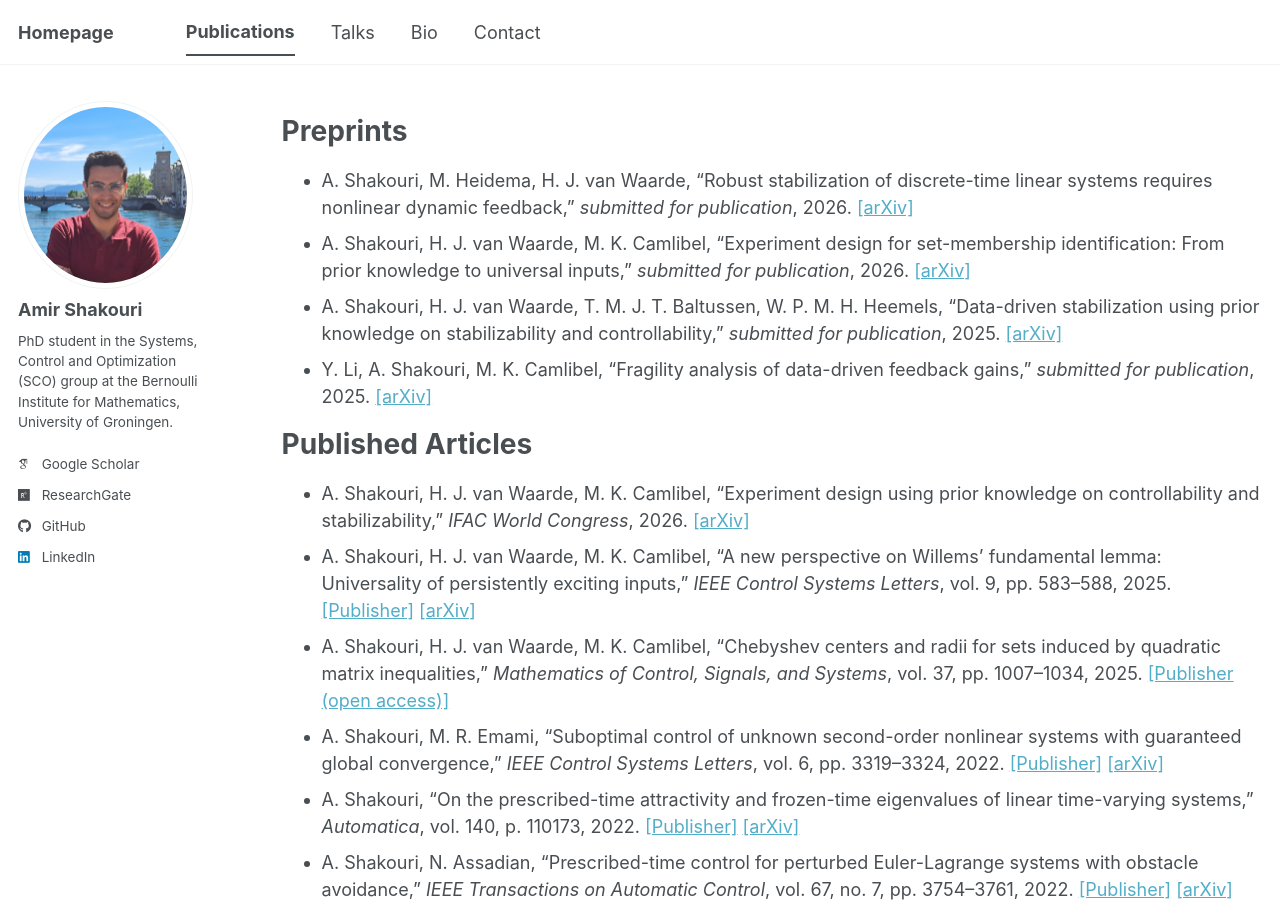
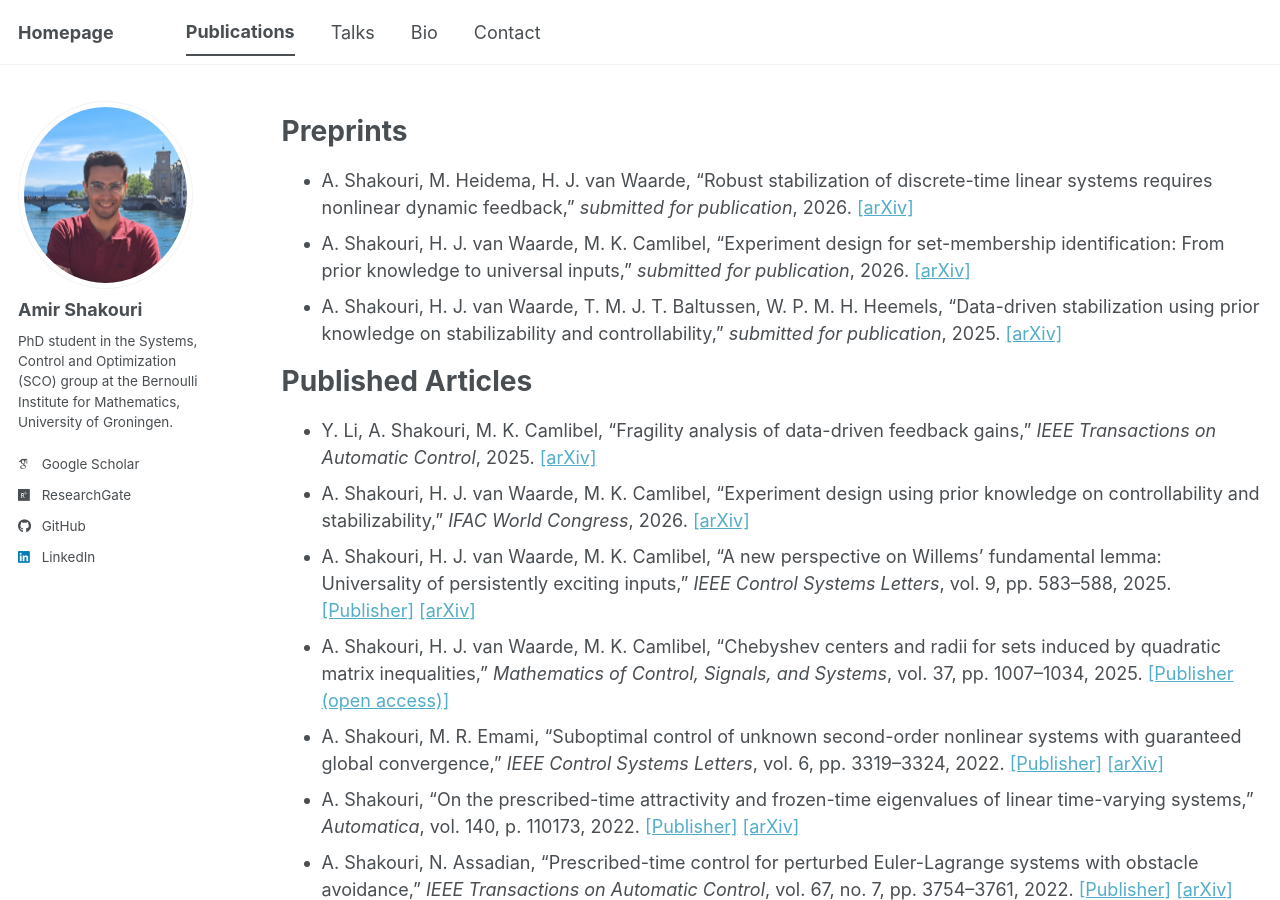
Before and after one commit to a-shakouri/a-shakouri.github.io, a Jekyll site: the page built from _pages/pub.md, in a window 1280 px wide and 900 px high. Built offline with Jekyll 4.4.1, drawn with Linux system fonts in a browser that asks for light colours; some web fonts are replaced; a script bundle is joined from its source files by our own code; library files that are not in the unit come from our copies.

Commit message:
Update pub.md

```diff
--- a/_pages/pub.md
+++ b/_pages/pub.md
@@ -13,10 +13,10 @@ Preprints
 * A. Shakouri, M. Heidema, H. J. van Waarde, "Robust stabilization of discrete-time linear systems requires nonlinear dynamic feedback," *submitted for publication*, 2026. [\[arXiv\]](https://arxiv.org/pdf/2608.19010)
 * A. Shakouri, H. J. van Waarde, M. K. Camlibel, "Experiment design for set-membership identification: From prior knowledge to universal inputs," *submitted for publication*, 2026. [\[arXiv\]](https://arxiv.org/pdf/2607.00844)
 * A. Shakouri, H. J. van Waarde, T. M. J. T. Baltussen, W. P. M. H. Heemels, “Data-driven stabilization using prior knowledge on stabilizability and controllability,” *submitted for publication*, 2025. [\[arXiv\]](https://arxiv.org/pdf/2510.25452)
-* Y. Li, A. Shakouri, M. K. Camlibel, “Fragility analysis of data-driven feedback gains,” *submitted for publication*, 2025. [\[arXiv\]](https://arxiv.org/pdf/2510.00717)
 
 Published Articles
 ======
+* Y. Li, A. Shakouri, M. K. Camlibel, “Fragility analysis of data-driven feedback gains,” *IEEE Transactions on Automatic Control*, 2025. [\[arXiv\]](https://arxiv.org/pdf/2510.00717)
 * A. Shakouri, H. J. van Waarde, M. K. Camlibel, "Experiment design using prior knowledge on controllability and stabilizability," *IFAC World Congress*, 2026. [\[arXiv\]](https://arxiv.org/pdf/2512.01876)
 * A. Shakouri, H. J. van Waarde, M. K. Camlibel, “A new perspective on Willems’ fundamental lemma: Universality of persistently exciting inputs,” *IEEE Control Systems Letters*, vol. 9, pp. 583–588, 2025. [\[Publisher\]](https://ieeexplore.ieee.org/document/11022745)  [\[arXiv\]](https://arxiv.org/pdf/2503.12489)
 * A. Shakouri, H. J. van Waarde, M. K. Camlibel, “Chebyshev centers and radii for sets induced by quadratic matrix inequalities,” *Mathematics of Control, Signals, and Systems*, vol. 37, pp. 1007–1034, 2025. [\[Publisher (open access)\]](https://link.springer.com/article/10.1007/s00498-025-00424-w)
```
